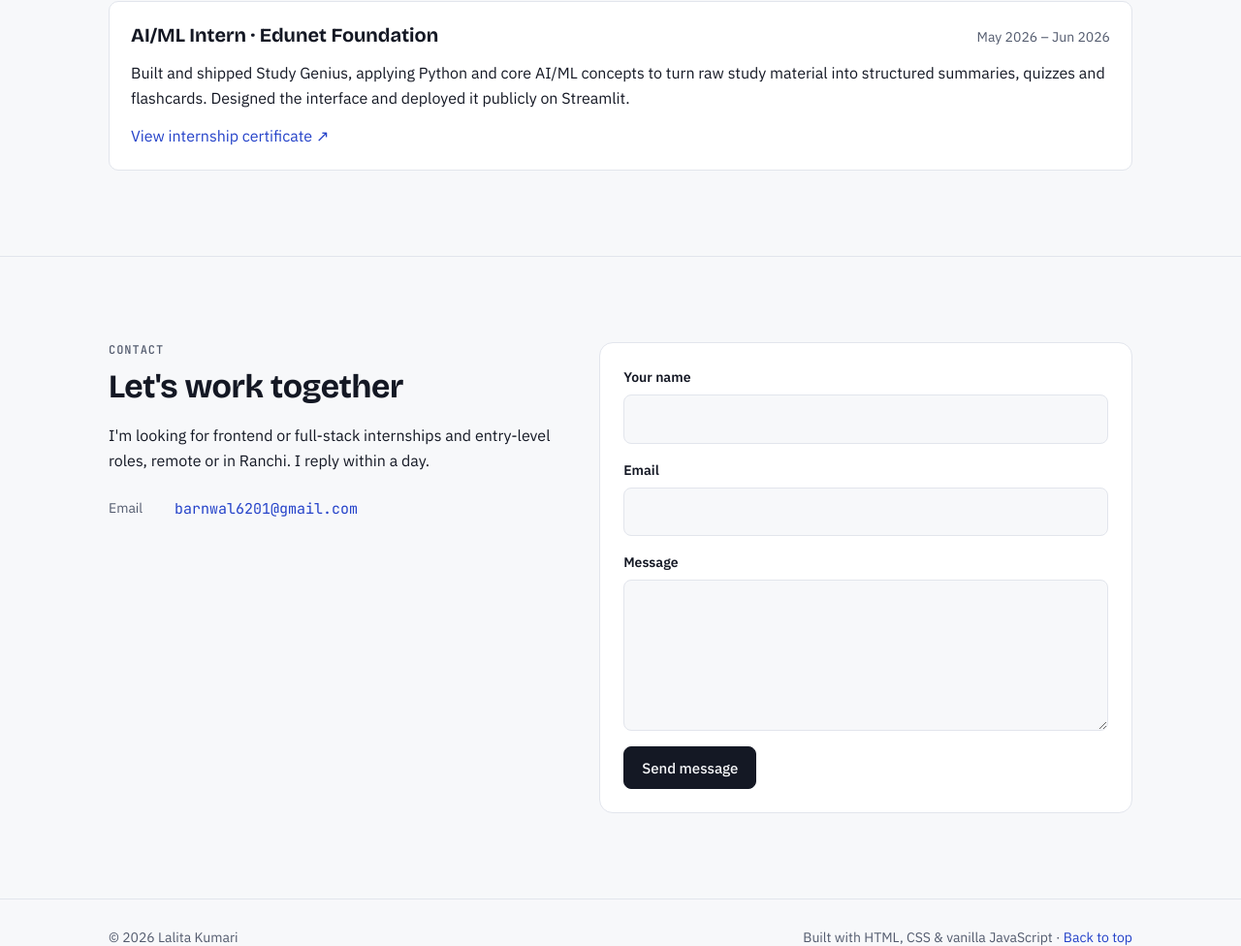
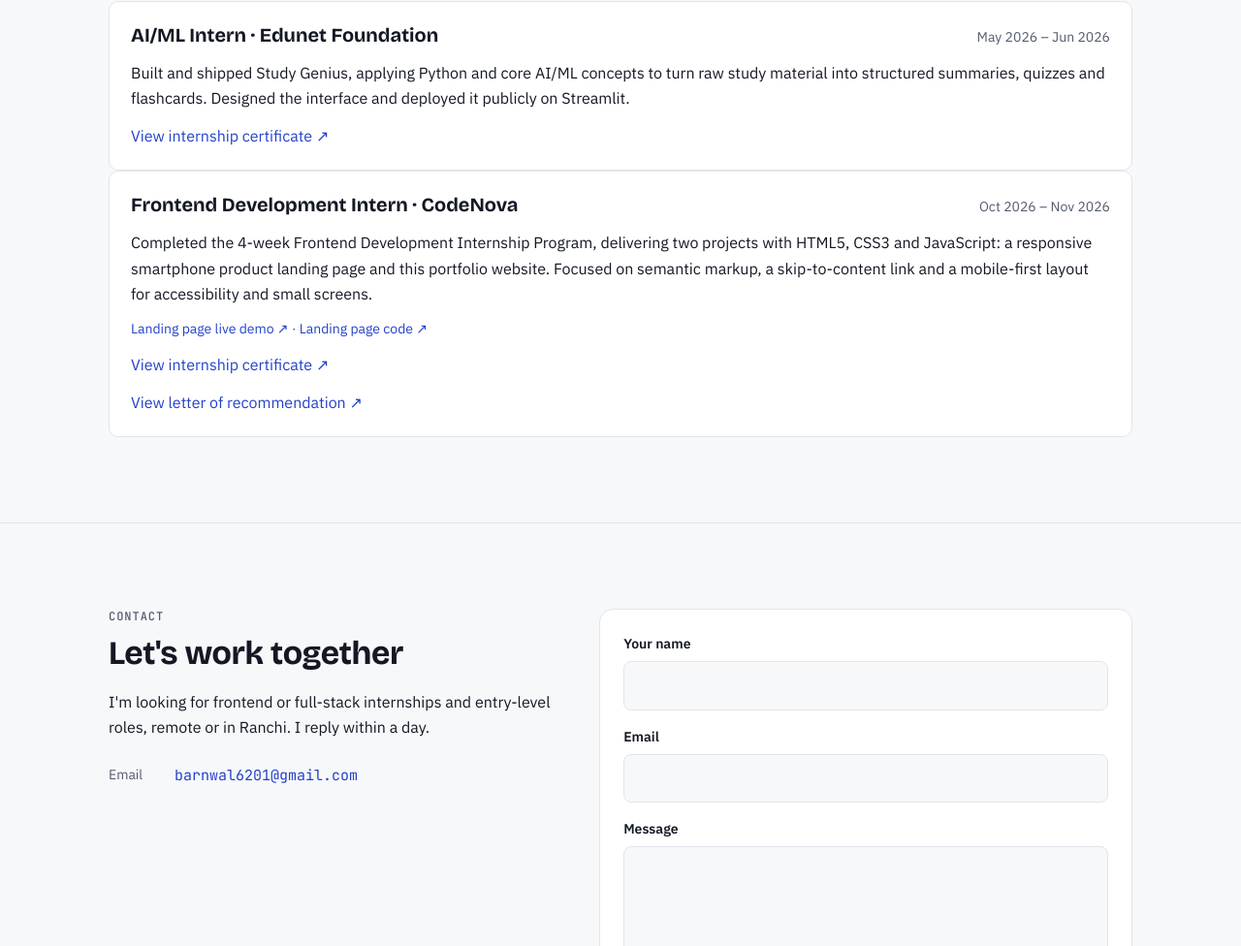
Before and after one commit to barnwal6201-eng/my-portfolio, a plain HTML site: page index.html in a window 1280 px wide. Shown: the part 4354-5330 px from the top of the page at 97% size. Drawn offline with nearby package versions, Linux system fonts and the light colour scheme.

Commit message:
Added Internship

```diff
--- a/index.html
+++ b/index.html
@@ -289,6 +289,20 @@
           <p>Built and shipped Study Genius, applying Python and core AI/ML concepts to turn raw study material into structured summaries, quizzes and flashcards. Designed the interface and deployed it publicly on Streamlit.</p>
           <a href="https://drive.google.com/file/d/1GV-xVM1u3FeeoUk8W8jEwUeA8Qn8GSdD/view?usp=sharing" rel="noopener">View internship certificate <span aria-hidden="true">↗</span></a>
         </article>
+
+        <article class="job reveal">
+  <header class="job-meta">
+    <h3>Frontend Development Intern · CodeNova</h3>
+    <p><time datetime="2026-10">Oct 2026</time> – <time datetime="2026-11">Nov 2026</time></p>
+  </header>
+  <p>Completed the 4-week Frontend Development Internship Program, delivering two projects with HTML5, CSS3 and JavaScript: a responsive smartphone product landing page and this portfolio website. Focused on semantic markup, a skip-to-content link and a mobile-first layout for accessibility and small screens.</p>
+  <p class="muted small">
+    <a href="https://product-landing-page-one-red.vercel.app/" rel="noopener">Landing page live demo <span aria-hidden="true">↗</span></a> ·
+    <a href="https://github.com/barnwal6201-eng/product-landing-page" rel="noopener">Landing page code <span aria-hidden="true">↗</span></a>
+  </p>
+  <a href="file:///C:/Users/barnw/Downloads/Lalita%20Kumari_certificate%20(1).pdf" target="_blank" rel="noopener">View internship certificate <span aria-hidden="true">↗</span></a>
+  <a href="file:///C:/Users/barnw/Downloads/Lalita%20Kumari_LOR%20(1).pdf" target="_blank" rel="noopener">View letter of recommendation <span aria-hidden="true">↗</span></a>
+</article>
       </div>
     </section>
 
```
Also changed, not shown: 2 other files.
